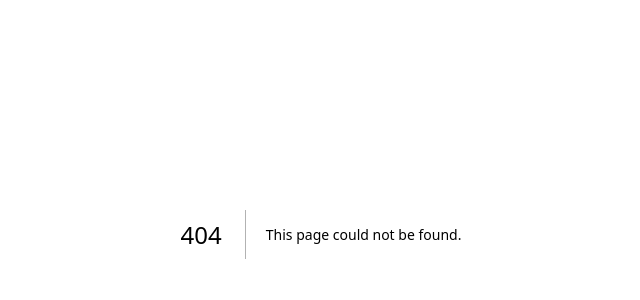
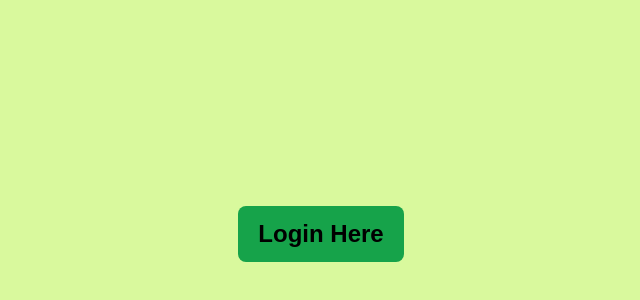
Before and after one commit to ahamadizzard/react-master-first, a Next.js app: page /login in a window 1280 px wide. Before the commit this address had no page. Shown: the part 166-466 px from the top of the page, without its empty margins (319-959 px from the left). Built offline with nearby package versions, Linux system fonts and the light colour scheme.

Commit message:
Crating first component

```diff
--- /dev/null
+++ b/app/login/page.jsx
@@ -0,0 +1,12 @@
+"use client"; // This is a client component. It's rendered on the browser.
+
+export default function login() {
+  return (
+    <div className="flex flex-col justify-center items-center w-full min-h-screen bg-lime-200 text-black text-center">
+      <div className="rounded-lg px-5 py-3 font-bold text-2xl bg-green-600">
+
+        Login Here
+      </div>
+    </div>
+  );
+}
--- a/app/page.js
+++ b/app/page.js
@@ -56,6 +56,15 @@ export default function Home() {
           >
             Read our docs
           </a>
+          <a
+            className="rounded-full border border-solid border-black/[.08] dark:border-white/[.145] transition-colors flex items-center justify-center hover:bg-[#f2f2f2] dark:hover:bg-[#1a1a1a] hover:border-transparent text-sm sm:text-base h-10 sm:h-12 px-4 sm:px-5 sm:min-w-44"
+            href="/login"
+            // target="_blank"
+            rel="noopener noreferrer"
+          >
+            Login
+          </a>
+
         </div>
       </main>
       <footer className="row-start-3 flex gap-6 flex-wrap items-center justify-center">
```
